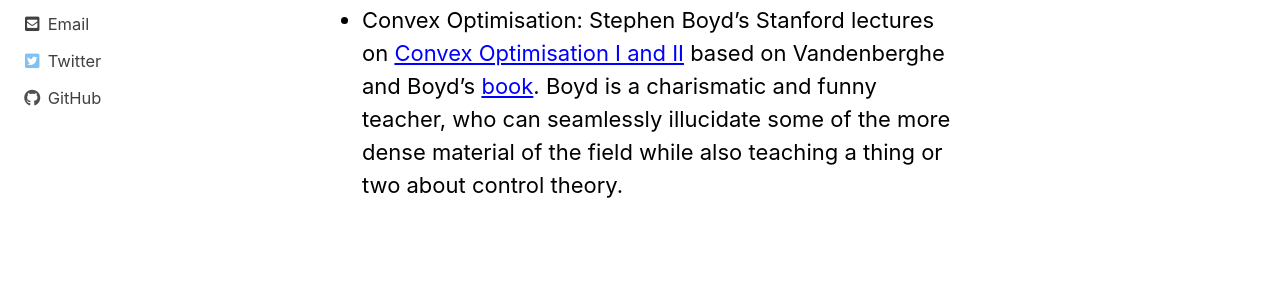
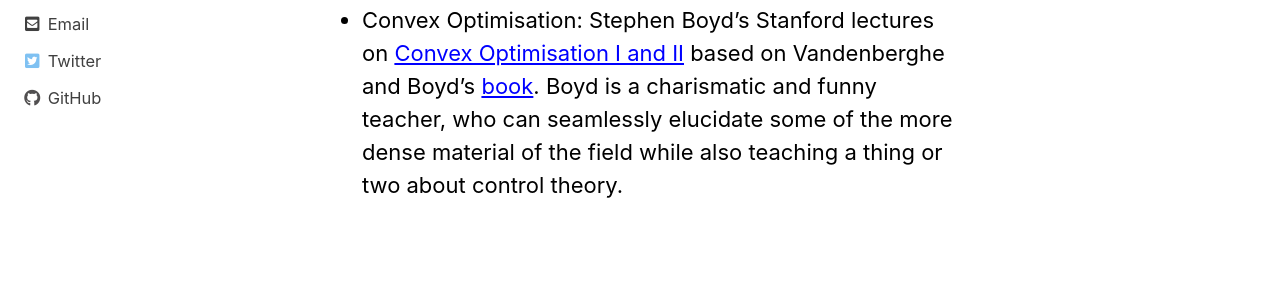
Before and after one commit to dv516/dv516.github.io, a Jekyll site: the page built from Resources.md, in a window 1280 px wide and 900 px high, scrolled down 559 px. Shown: the part 422-722 px from the top of the window. Built offline with Jekyll 4.4.1, drawn with Linux system fonts in a browser that asks for light colours; cached includes are drawn as plain includes.

Commit message:
Content fix

```diff
--- a/Resources.md
+++ b/Resources.md
@@ -17,4 +17,4 @@ This is where I'll be posting my favourite books and other learning materials th
 * On coursera: Based on the same book, with coding assignments and quizzes: University of Alberta's [Reinforcement Learning specialization](https://www.coursera.org/specializations/reinforcement-learning)
 
 ### Optimisation
-* Convex Optimisation: Stephen Boyd's Stanford lectures on [Convex Optimisation I and II](https://www.youtube.com/playlist?list=PL3940DD956CDF0622) based on Vandenberghe and Boyd's [book](https://web.stanford.edu/~boyd/cvxbook/). Boyd is a charismatic and funny teacher, who can seamlessly illucidate some of the more dense material of the field while also teaching a thing or two about control theory.
+* Convex Optimisation: Stephen Boyd's Stanford lectures on [Convex Optimisation I and II](https://www.youtube.com/playlist?list=PL3940DD956CDF0622) based on Vandenberghe and Boyd's [book](https://web.stanford.edu/~boyd/cvxbook/). Boyd is a charismatic and funny teacher, who can seamlessly elucidate some of the more dense material of the field while also teaching a thing or two about control theory.
```
